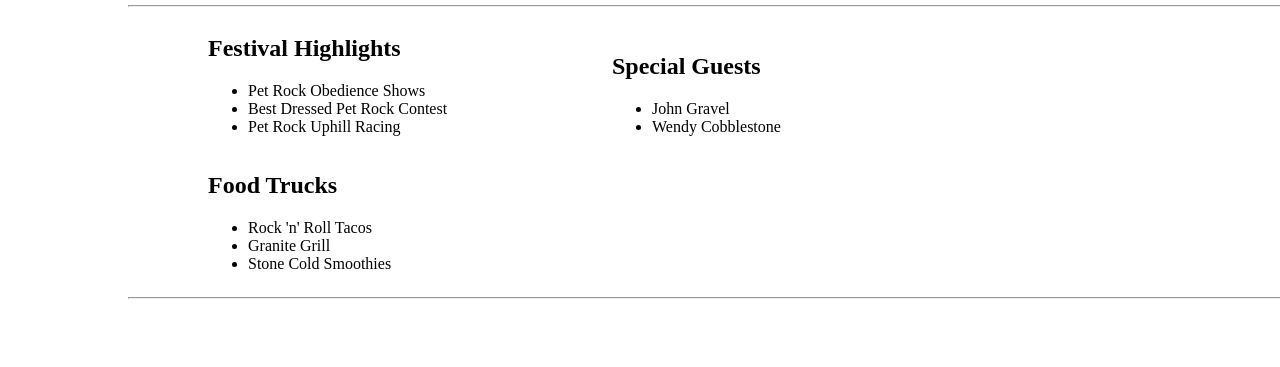
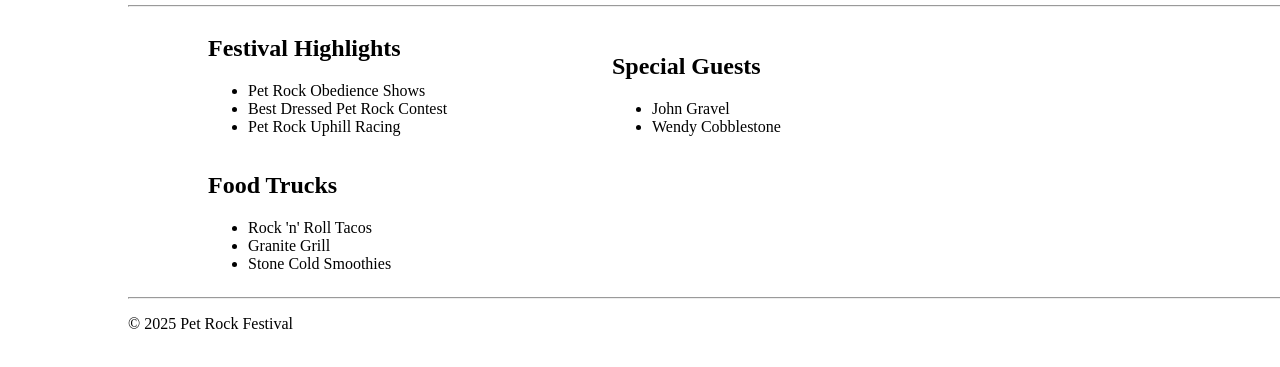
Before and after one commit to mbahomaid/freecodecamp-labs, a plain HTML site: page 02-css/04-event-flyer-page/index.html in a window 1280 px wide. Shown: the part 489-856 px from the top of the page. Drawn offline with Linux system fonts and the light colour scheme.

Commit message:
build the footer section

```diff
--- a/02-css/04-event-flyer-page/index.html
+++ b/02-css/04-event-flyer-page/index.html
@@ -43,5 +43,8 @@
       </section>
     </main>
     <hr />
+    <footer>
+      <p>&copy; 2025 Pet Rock Festival</p>
+    </footer>
   </body>
 </html>
```
